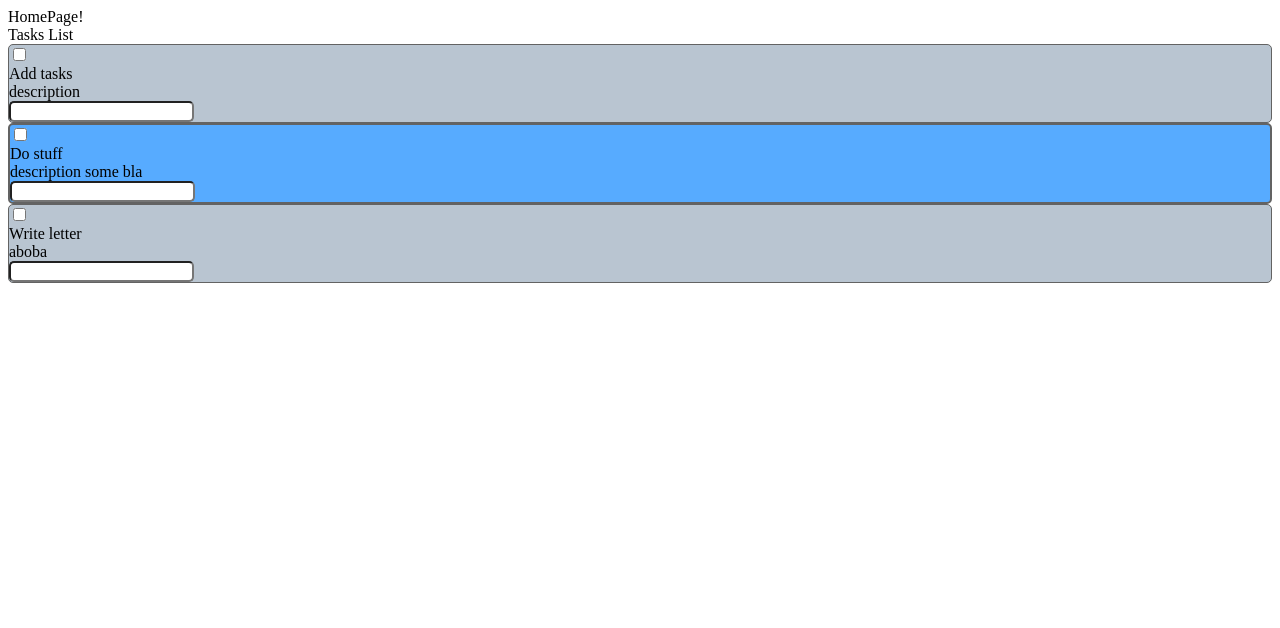
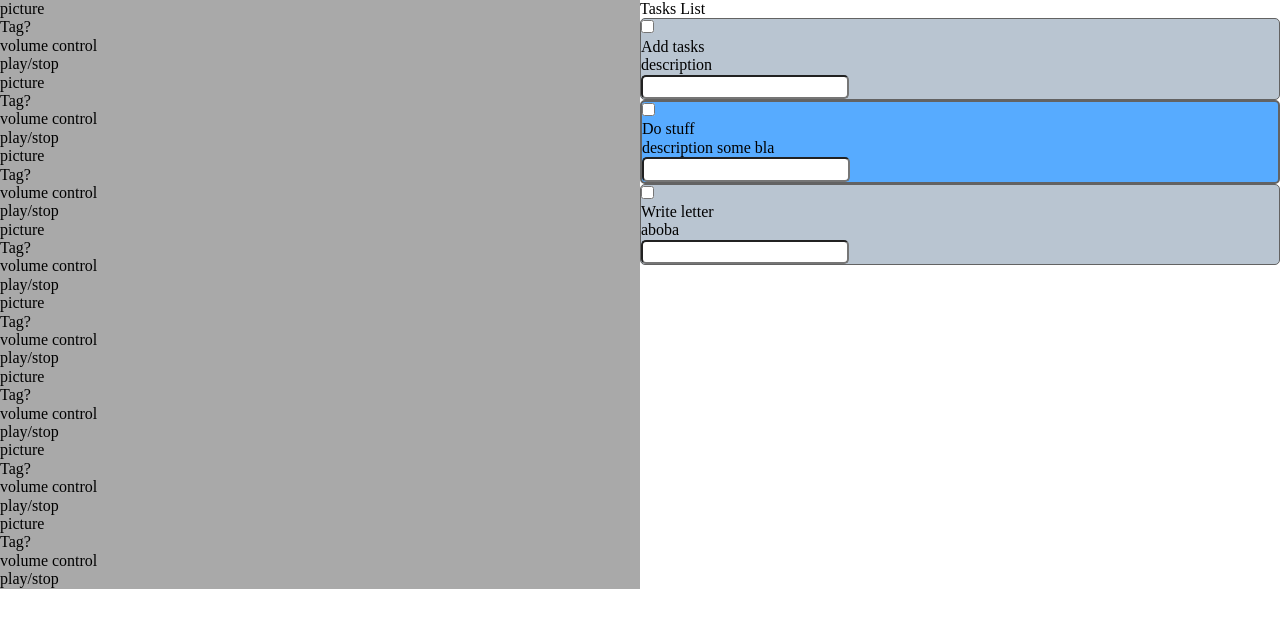
Before and after one commit to flowfordan/focusify-client, a React app: page / in a window 1280 px wide. Shown: the top 628 px of the page. Built offline with nearby package versions, Linux system fonts and the light colour scheme.

Commit message:
feature: sounds setup & styles

```diff
--- a/src/app/index.scss
+++ b/src/app/index.scss
@@ -0,0 +1,2 @@
+@import './styles/normilize.scss';
+@import './styles/vars.scss';
--- a/src/app/index.tsx
+++ b/src/app/index.tsx
@@ -6,6 +6,7 @@
   Route,
   Link,
 } from "react-router-dom";
+import './index.scss';
 
 const App: React.FC = () => {
   return(
--- a/src/app/styles/normilize.scss
+++ b/src/app/styles/normilize.scss
@@ -0,0 +1,351 @@
+/*! normalize.css v8.0.1 | MIT License | github.com/necolas/normalize.css */
+
+/* Document
+   ========================================================================== */
+
+/**
+ * 1. Correct the line height in all browsers.
+ * 2. Prevent adjustments of font size after orientation changes in iOS.
+ */
+
+ html {
+  line-height: 1.15; /* 1 */
+  -webkit-text-size-adjust: 100%; /* 2 */
+}
+
+/* Sections
+     ========================================================================== */
+
+/**
+   * Remove the margin in all browsers.
+   */
+
+body {
+  margin: 0;
+}
+
+/**
+   * Render the `main` element consistently in IE.
+   */
+
+main {
+  display: block;
+}
+
+/**
+   * Correct the font size and margin on `h1` elements within `section` and
+   * `article` contexts in Chrome, Firefox, and Safari.
+   */
+
+h1 {
+  font-size: 2em;
+  margin: 0.67em 0;
+}
+
+/* Grouping content
+     ========================================================================== */
+
+/**
+   * 1. Add the correct box sizing in Firefox.
+   * 2. Show the overflow in Edge and IE.
+   */
+
+hr {
+  box-sizing: content-box; /* 1 */
+  height: 0; /* 1 */
+  overflow: visible; /* 2 */
+}
+
+/**
+   * 1. Correct the inheritance and scaling of font size in all browsers.
+   * 2. Correct the odd `em` font sizing in all browsers.
+   */
+
+pre {
+  font-family: monospace, monospace; /* 1 */
+  font-size: 1em; /* 2 */
+}
+
+/* Text-level semantics
+     ========================================================================== */
+
+/**
+   * Remove the gray background on active links in IE 10.
+   */
+
+a {
+  background-color: transparent;
+}
+
+/**
+   * 1. Remove the bottom border in Chrome 57-
+   * 2. Add the correct text decoration in Chrome, Edge, IE, Opera, and Safari.
+   */
+
+abbr[title] {
+  border-bottom: none; /* 1 */
+  text-decoration: underline; /* 2 */
+  text-decoration: underline dotted; /* 2 */
+}
+
+/**
+   * Add the correct font weight in Chrome, Edge, and Safari.
+   */
+
+b,
+strong {
+  font-weight: bolder;
+}
+
+/**
+   * 1. Correct the inheritance and scaling of font size in all browsers.
+   * 2. Correct the odd `em` font sizing in all browsers.
+   */
+
+code,
+kbd,
+samp {
+  font-family: monospace, monospace; /* 1 */
+  font-size: 1em; /* 2 */
+}
+
+/**
+   * Add the correct font size in all browsers.
+   */
+
+small {
+  font-size: 80%;
+}
+
+/**
+   * Prevent `sub` and `sup` elements from affecting the line height in
+   * all browsers.
+   */
+
+sub,
+sup {
+  font-size: 75%;
+  line-height: 0;
+  position: relative;
+  vertical-align: baseline;
+}
+
+sub {
+  bottom: -0.25em;
+}
+
+sup {
+  top: -0.5em;
+}
+
+/* Embedded content
+     ========================================================================== */
+
+/**
+   * Remove the border on images inside links in IE 10.
+   */
+
+img {
+  border-style: none;
+}
+
+/* Forms
+     ========================================================================== */
+
+/**
+   * 1. Change the font styles in all browsers.
+   * 2. Remove the margin in Firefox and Safari.
+   */
+
+button,
+input,
+optgroup,
+select,
+textarea {
+  font-family: inherit; /* 1 */
+  font-size: 100%; /* 1 */
+  line-height: 1.15; /* 1 */
+  margin: 0; /* 2 */
+}
+
+/**
+   * Show the overflow in IE.
+   * 1. Show the overflow in Edge.
+   */
+
+button,
+input {
+  /* 1 */
+  overflow: visible;
+}
+
+/**
+   * Remove the inheritance of text transform in Edge, Firefox, and IE.
+   * 1. Remove the inheritance of text transform in Firefox.
+   */
+
+button,
+select {
+  /* 1 */
+  text-transform: none;
+}
+
+/**
+   * Correct the inability to style clickable types in iOS and Safari.
+   */
+
+button,
+[type='button'],
+[type='reset'],
+[type='submit'] {
+  -webkit-appearance: button;
+}
+
+/**
+   * Remove the inner border and padding in Firefox.
+   */
+
+button::-moz-focus-inner,
+[type='button']::-moz-focus-inner,
+[type='reset']::-moz-focus-inner,
+[type='submit']::-moz-focus-inner {
+  border-style: none;
+  padding: 0;
+}
+
+/**
+   * Restore the focus styles unset by the previous rule.
+   */
+
+button:-moz-focusring,
+[type='button']:-moz-focusring,
+[type='reset']:-moz-focusring,
+[type='submit']:-moz-focusring {
+  outline: 1px dotted ButtonText;
+}
+
+/**
+   * Correct the padding in Firefox.
+   */
+
+fieldset {
+  padding: 0.35em 0.75em 0.625em;
+}
+
+/**
+   * 1. Correct the text wrapping in Edge and IE.
+   * 2. Correct the color inheritance from `fieldset` elements in IE.
+   * 3. Remove the padding so developers are not caught out when they zero out
+   *    `fieldset` elements in all browsers.
+   */
+
+legend {
+  box-sizing: border-box; /* 1 */
+  color: inherit; /* 2 */
+  display: table; /* 1 */
+  max-width: 100%; /* 1 */
+  padding: 0; /* 3 */
+  white-space: normal; /* 1 */
+}
+
+/**
+   * Add the correct vertical alignment in Chrome, Firefox, and Opera.
+   */
+
+progress {
+  vertical-align: baseline;
+}
+
+/**
+   * Remove the default vertical scrollbar in IE 10+.
+   */
+
+textarea {
+  overflow: auto;
+}
+
+/**
+   * 1. Add the correct box sizing in IE 10.
+   * 2. Remove the padding in IE 10.
+   */
+
+[type='checkbox'],
+[type='radio'] {
+  box-sizing: border-box; /* 1 */
+  padding: 0; /* 2 */
+}
+
+/**
+   * Correct the cursor style of increment and decrement buttons in Chrome.
+   */
+
+[type='number']::-webkit-inner-spin-button,
+[type='number']::-webkit-outer-spin-button {
+  height: auto;
+}
+
+/**
+   * 1. Correct the odd appearance in Chrome and Safari.
+   * 2. Correct the outline style in Safari.
+   */
+
+[type='search'] {
+  -webkit-appearance: textfield; /* 1 */
+  outline-offset: -2px; /* 2 */
+}
+
+/**
+   * Remove the inner padding in Chrome and Safari on macOS.
+   */
+
+[type='search']::-webkit-search-decoration {
+  -webkit-appearance: none;
+}
+
+/**
+   * 1. Correct the inability to style clickable types in iOS and Safari.
+   * 2. Change font properties to `inherit` in Safari.
+   */
+
+::-webkit-file-upload-button {
+  -webkit-appearance: button; /* 1 */
+  font: inherit; /* 2 */
+}
+
+/* Interactive
+     ========================================================================== */
+
+/*
+   * Add the correct display in Edge, IE 10+, and Firefox.
+   */
+
+details {
+  display: block;
+}
+
+/*
+   * Add the correct display in all browsers.
+   */
+
+summary {
+  display: list-item;
+}
+
+/* Misc
+     ========================================================================== */
+
+/**
+   * Add the correct display in IE 10+.
+   */
+
+template {
+  display: none;
+}
+
+/**
+   * Add the correct display in IE 10.
+   */
+
+[hidden] {
+  display: none;
+}
--- /dev/null
+++ b/src/entities/Sound/index.ts
@@ -0,0 +1 @@
+export * from './ui/Sound';
--- /dev/null
+++ b/src/entities/Sound/ui/Sound.tsx
@@ -0,0 +1,12 @@
+import './sound.scss';
+
+export const Sound = () => {
+  return(
+    <div className='sound'>
+      <span>picture</span>
+      <span>Tag?</span>
+      <span>volume control</span>
+      <span>play/stop</span>
+    </div>
+  )
+}
--- /dev/null
+++ b/src/entities/Sound/ui/sound.scss
@@ -0,0 +1,6 @@
+.sound {
+  display: flex;
+  flex-direction: column;
+
+  background-color: darkgray;
+}
--- /dev/null
+++ b/src/pages/Home/ui/ui.scss
@@ -0,0 +1,4 @@
+.homePage {
+  display: grid;
+  grid-template-columns: 1fr 1fr;
+}
--- a/src/pages/Home/ui/ui.tsx
+++ b/src/pages/Home/ui/ui.tsx
@@ -1,4 +1,6 @@
-import { Tasks } from "widgets/Tasks"
+import { Tasks } from "widgets/Tasks";
+import { Sounds } from "widgets/Sounds";
+import './ui.scss';
 
 export const Home = () => {
   //header
@@ -7,8 +9,8 @@
   //widget Tasks
   //widget Footer
   return(
-    <div>
-      HomePage!
+    <div className='homePage'>
+      <Sounds />
       <Tasks />
     </div>
   )
--- a/src/widgets/Sounds/ui/ui.tsx
+++ b/src/widgets/Sounds/ui/ui.tsx
@@ -1,6 +1,10 @@
+import { Sound } from "entities/Sound"
+
 export const Sounds = () => {
-  //
+  const items = [22, 44, 55, 66, 77, 88, 99, 12]
   return(
-    <div>Sounds Widget</div>
+    <div>
+      {items.map(i => <Sound key={i}/>)}
+    </div>
   )
 }
```
